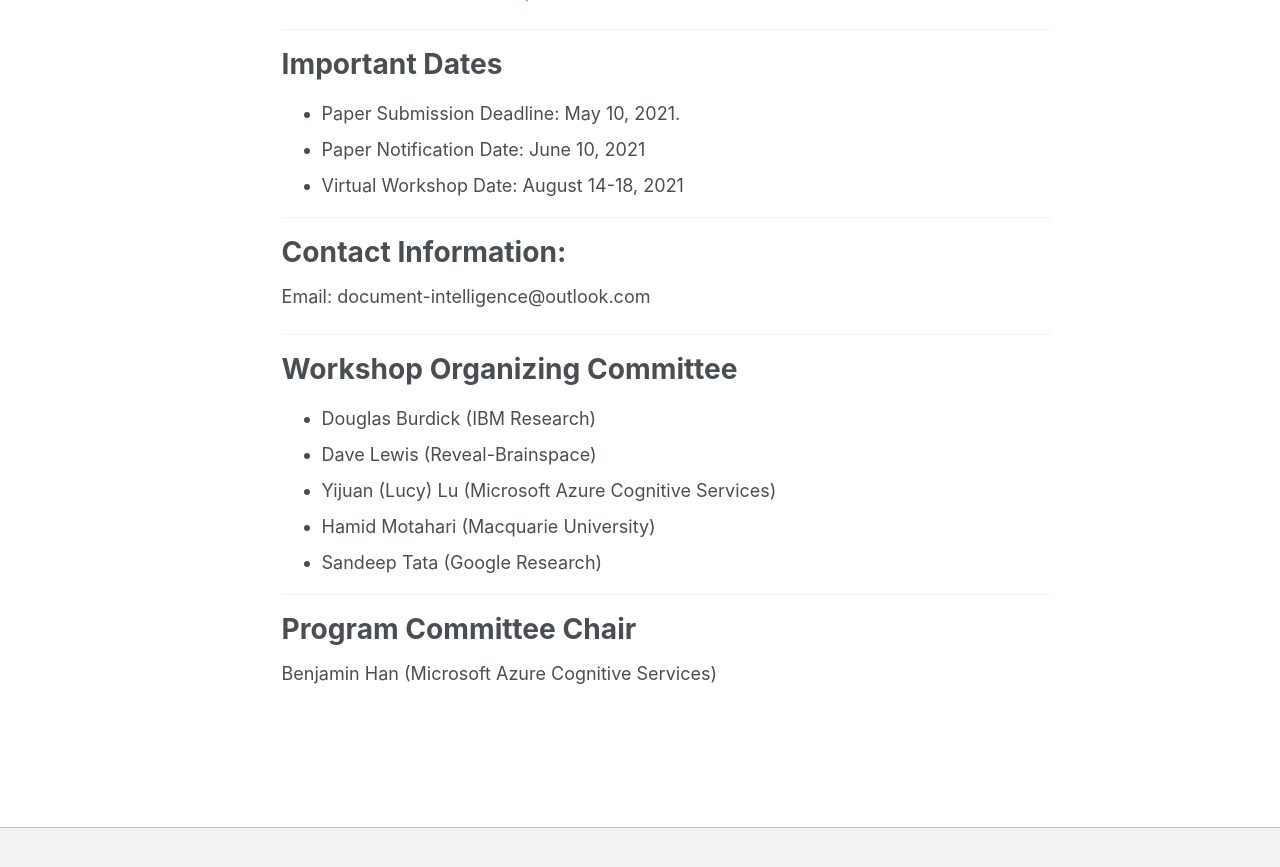
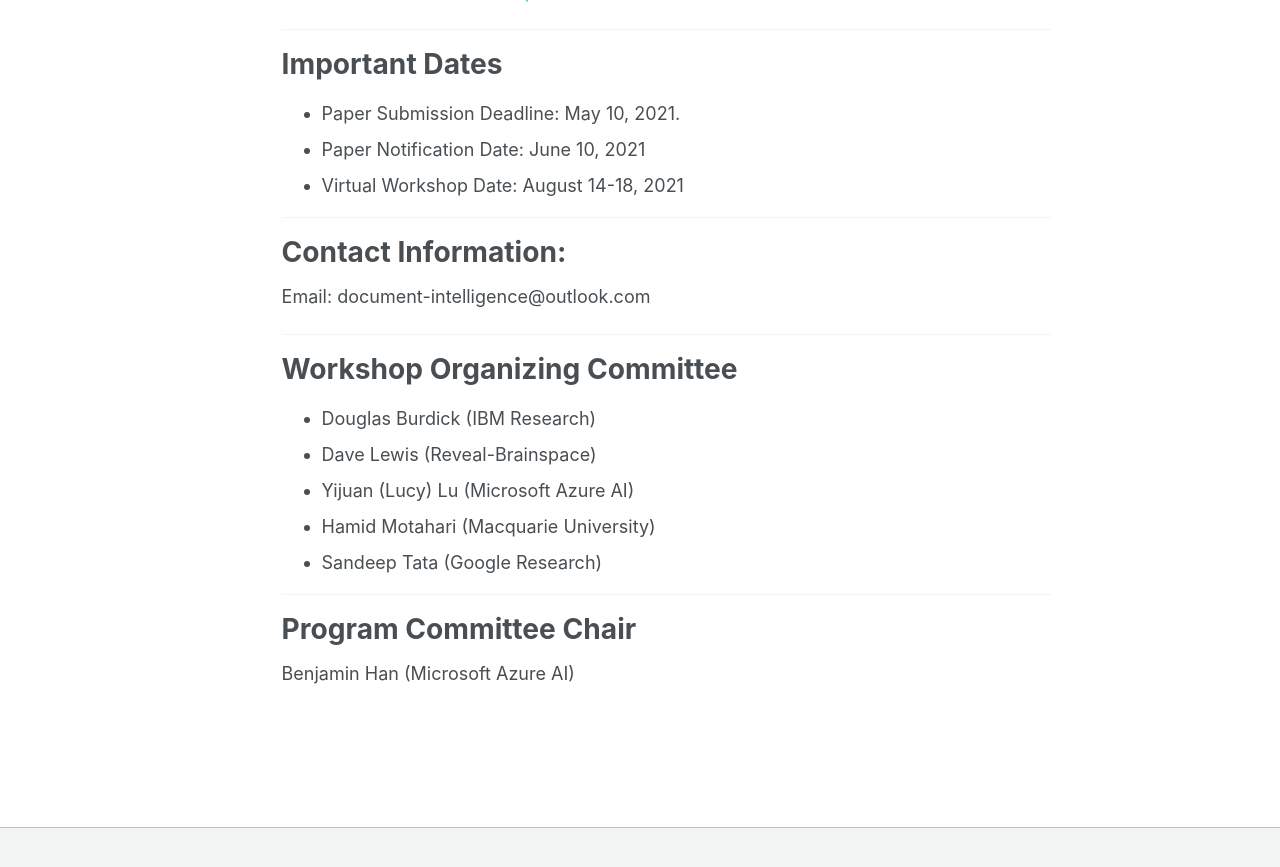
Before and after one commit to document-intelligence/DI-2022, a Jekyll site: the page built from _pages/cfp.md, in a window 1280 px wide and 900 px high, scrolled down 2313 px. Shown: the top 867 px of the window. Built offline with Jekyll 4.4.1, drawn with Linux system fonts in a browser that asks for light colours.

Commit message:
Update cfp.md

```diff
--- a/_pages/cfp.md
+++ b/_pages/cfp.md
@@ -99,7 +99,7 @@ Email: document-intelligence@outlook.com
 
 - Douglas Burdick (IBM Research)
 - Dave Lewis (Reveal-Brainspace)
-- Yijuan (Lucy) Lu (Microsoft Azure Cognitive Services)
+- Yijuan (Lucy) Lu (Microsoft Azure AI)
 - Hamid Motahari (Macquarie University)
 - Sandeep Tata (Google Research)
 
@@ -107,4 +107,4 @@ Email: document-intelligence@outlook.com
 
 # Program Committee Chair
 
-Benjamin Han (Microsoft Azure Cognitive Services)
+Benjamin Han (Microsoft Azure AI)
```
